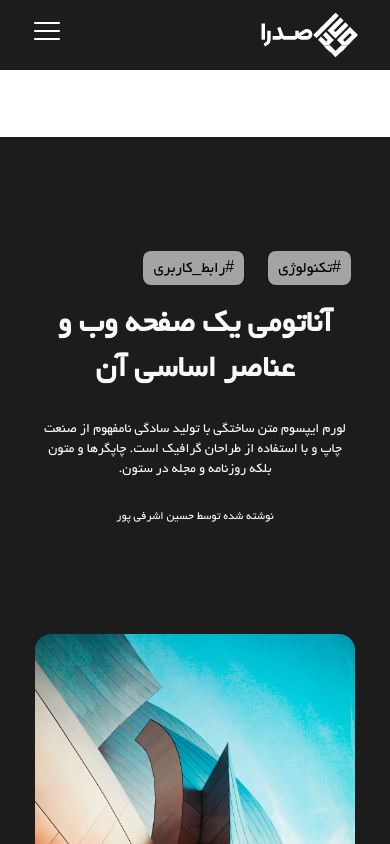
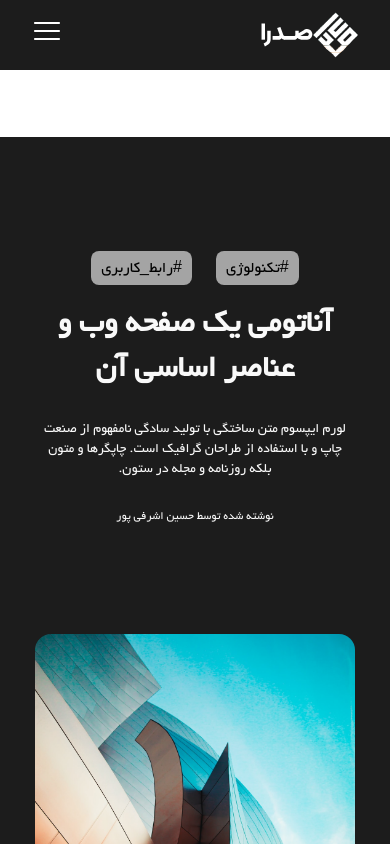
Before and after one commit to amiriar/sadra-v1, a React (Vite) app: page /blog/1 in a window 390 px wide. Shown: the top 844 px of the page. Built offline with nearby package versions, Linux system fonts and the light colour scheme.

Commit message:
blog and blog details done

```diff
--- a/src/pages/BlogDetails.css
+++ b/src/pages/BlogDetails.css
@@ -129,14 +129,19 @@
     }
 }
 
+
+@media (max-width : 1000px) {
+    #hashtagsDetails{
+        justify-content: center !important;
+    }
+}
+
 #hashtagsDetails{
     display: flex;
     justify-content: right;
 }
 
 #hashtagsDetails a{
-    display: flex;
-    justify-content: right;
     border-radius: 0.5rem;
     background: rgba(255, 255, 255, 0.60);
     color: #000;
```
